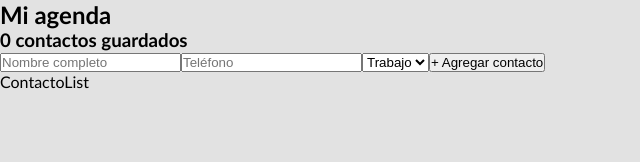
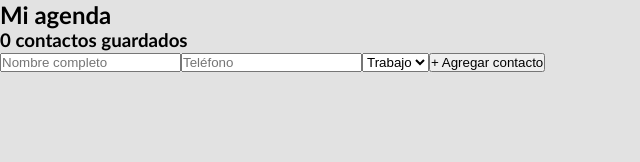
Before and after one commit to annacastrom/Tarea3-Agenda_de_Contactos, a React (Vite) app: page / in a window 1280 px wide. Shown: the top 162 px of the page, without its empty margins (0-640 px from the left). Built offline with nearby package versions, Linux system fonts and the light colour scheme.

Commit message:
Implementación de ContactoCard en ContactoList, mediante los props de contactos y onEliminar

```diff
--- a/src/components/ContactoList.jsx
+++ b/src/components/ContactoList.jsx
@@ -1,8 +1,19 @@
 import React from 'react'
+import ContactoCard from './ContactoCard'
 
-function ContactoList() {
+function ContactoList({contactos, onEliminar}) {
   return (
-    <div>ContactoList</div>
+    <div>
+        {contactos.map((contacto, index) => (
+        <ContactoCard
+            key={index}
+            nombre={contacto.nombre}
+            telefono={contacto.telefono}
+            categoria={contacto.categoria}
+            onEliminar={() => onEliminar(index)}
+            />
+        ))}
+    </div>
   )
 }
 
```
